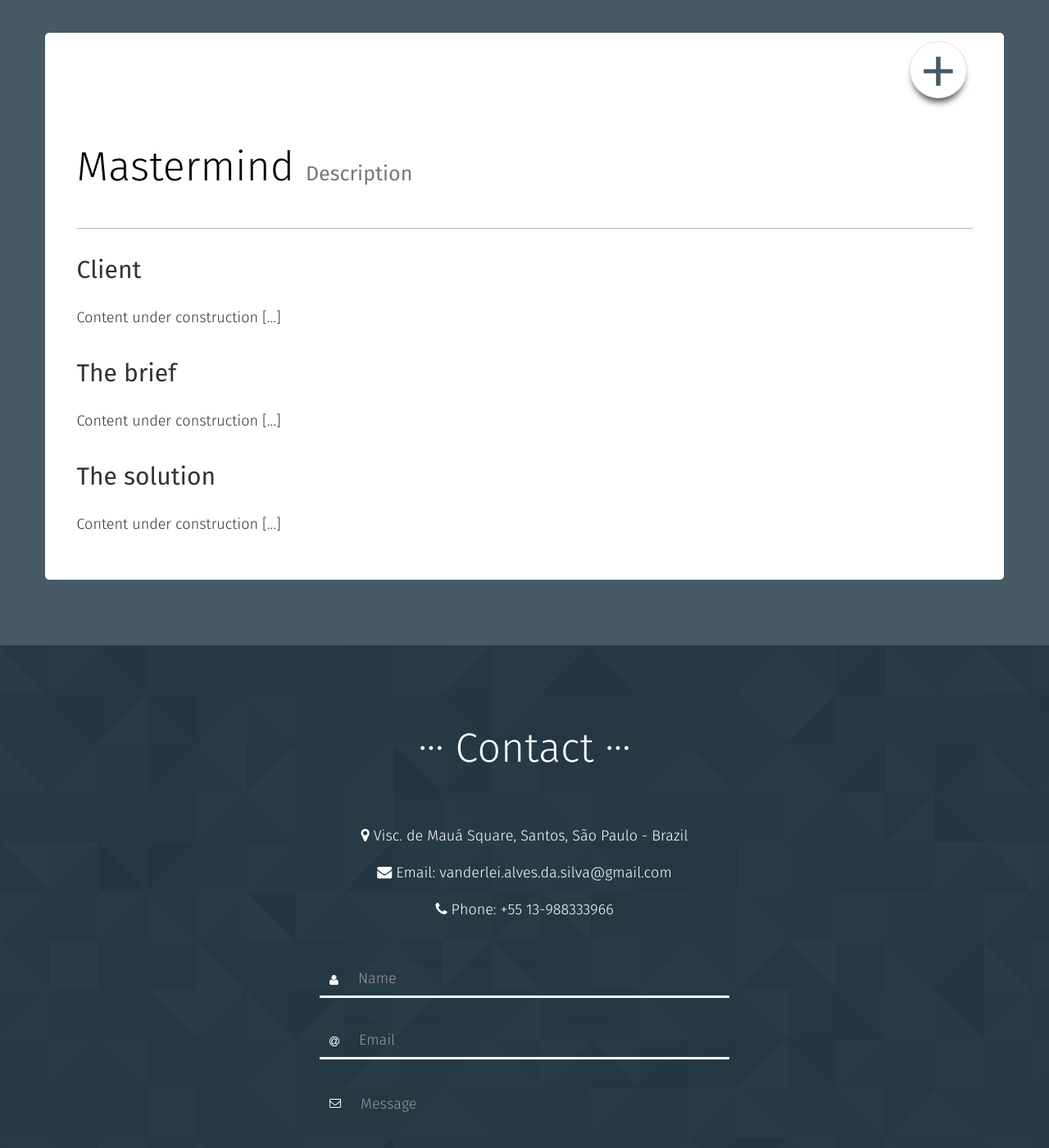
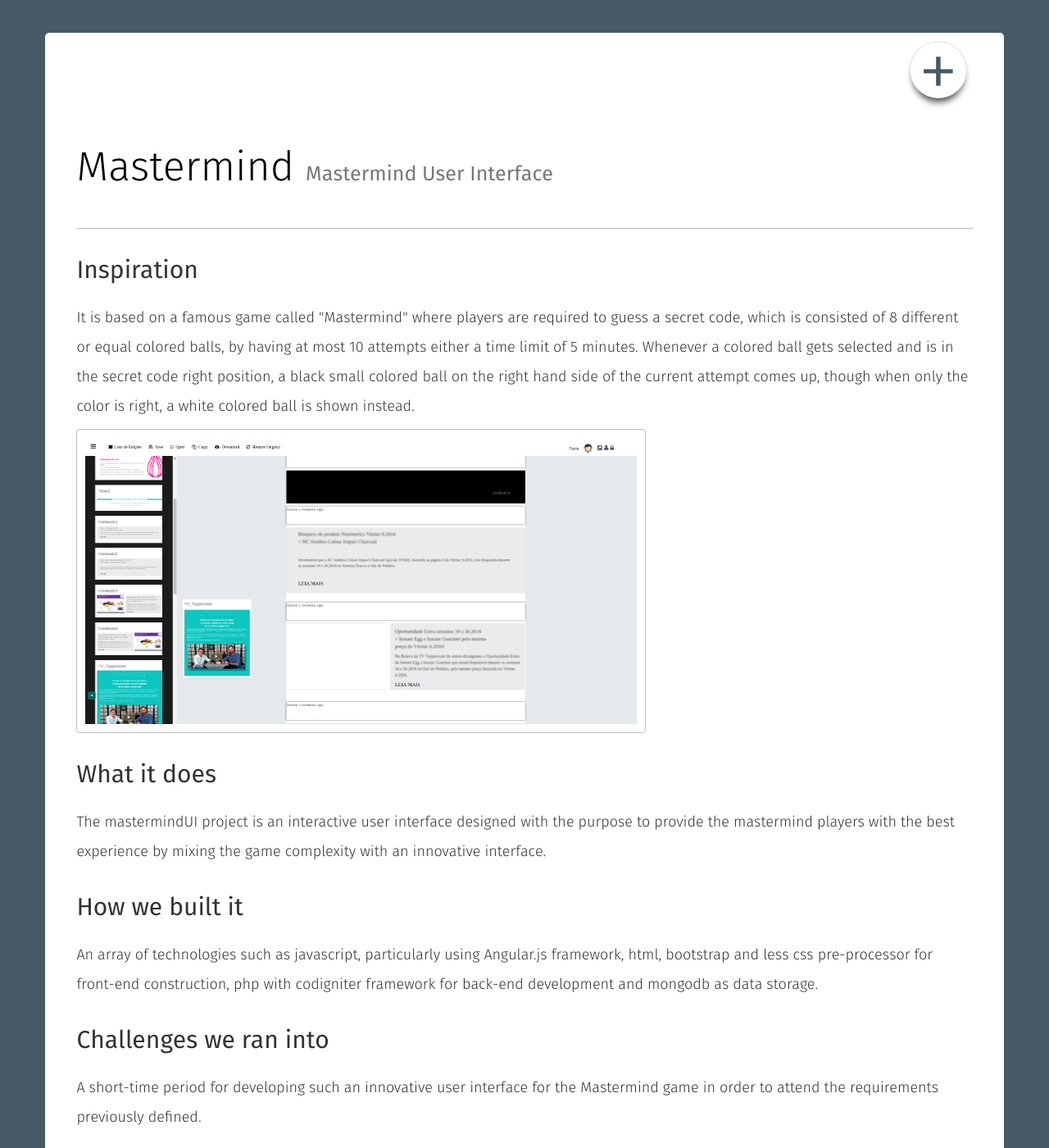
Before and after one commit to vanderleisilva/vanderleisilva.github.io, a Jekyll site: the page built from portfolio/mastermind/index.html, in a window 1280 px wide and 1400 px high. Shown: the whole window at 82% size. Built offline with Jekyll 4.4.1, drawn with Linux system fonts in a browser that asks for light colours; some of the changed text lies outside the part shown.

Commit message:
Add Mastermind image

```diff
--- a/portfolio/mastermind/index.html
+++ b/portfolio/mastermind/index.html
@@ -8,15 +8,38 @@ title: "FrCode - Portfolio - Mastermind"
 <section id="tpl_element">
 	<div class="container">
 		<header class="template_header">
-			<h1>Mastermind <small class="h1-small">Description</small></h1>
+			<h1>Mastermind <small class="h1-small">Mastermind User Interface</small></h1>
 		</header>
 		<article>
-			<h2>Client</h2>
-			<p>Content under construction [...]</p>
-  			<h2>The brief</h2>
-			<p>Content under construction [...]</p>
-			<h2>The solution</h2>
-			<p>Content under construction [...]</p>
+			<h2>Inspiration</h2>
+			<p>
+				It is based on a famous game called "Mastermind" where players are required to guess a secret code, which is consisted of 8 different or equal colored balls, by having at most 10 attempts either a time limit of 5 minutes. Whenever a colored ball gets selected and is in the secret code right position, a black small colored ball on the right hand side of the current attempt comes up, though when only the color is right, a white colored ball is shown instead.
+			</p>
+			<img style="width:100%; max-width: 695px" alt="News Builder interface" src="/images/news.png" />
+  			<h2>What it does</h2>
+			<p>
+				The mastermindUI project is an interactive user interface designed with the purpose to provide the mastermind players with the best experience by mixing the game complexity with an innovative interface.
+			</p>
+			<h2>How we built it</h2>
+			<p>
+				An array of technologies such as javascript, particularly using Angular.js framework, html, bootstrap and less css pre-processor for front-end construction, php with codigniter framework for back-end development and mongodb as data storage.
+			</p>
+			<h2>Challenges we ran into</h2>
+			<p>
+				A short-time period for developing such an innovative user interface for the Mastermind game in order to attend the requirements previously defined.
+			</p>
+			<h2>Accomplishments that we're proud of</h2>
+			<p>
+				Developing mechanisms of communication between different platforms and technologies with the aim to innovate in the mastermind gameplay.
+			</p>
+			<h2>What we learned</h2>
+			<p>
+				Understanding the mastermind logic complexity, as well as improving our teamwork skills taking advantage of each one's capacity.
+			</p>
+			<h2>What's next for mastermindUI</h2>
+			<p>
+				Plans for enhancing even more the back-end interface, as well as incrementing new functionalities for a better user interaction.
+			</p>
 		</article>
 	</div>
 </section>
```
Also changed, not shown: images/mastermind.jpg (added).
